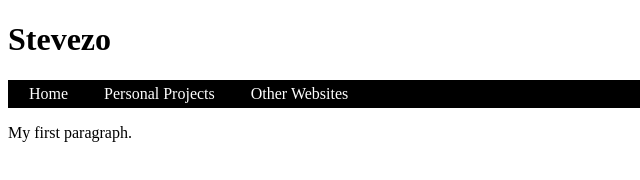
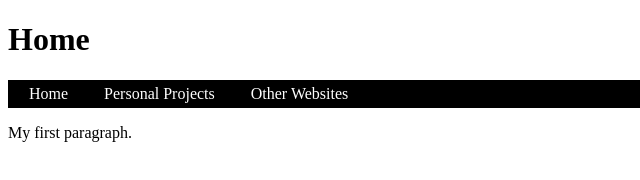
Before and after one commit to Stevezo1/WEbsite, a plain HTML site: page index.html in a window 1280 px wide. Shown: the full height of the page, 0-640 px from the left. Drawn offline with Linux system fonts and the light colour scheme.

Commit message:
Update index.html

```diff
--- a/index.html
+++ b/index.html
@@ -40,9 +40,9 @@
 	</style>
 </head>
 <body>
-	<h1>Stevezo</h1>
+	<h1>Home</h1>
 	<ul>
-		<li><a href = "https://stevezo1.github.io/WEbsite/">Home</a></li>
+		<li><a href = "index.html">Home</a></li>
 		<li><a href = "PProjects.html">Personal Projects</a></li>
 		<li><a href = "https://www.google.com/?safe=active&ssui=on">Other Websites</a></li>
 	</ul>
```
